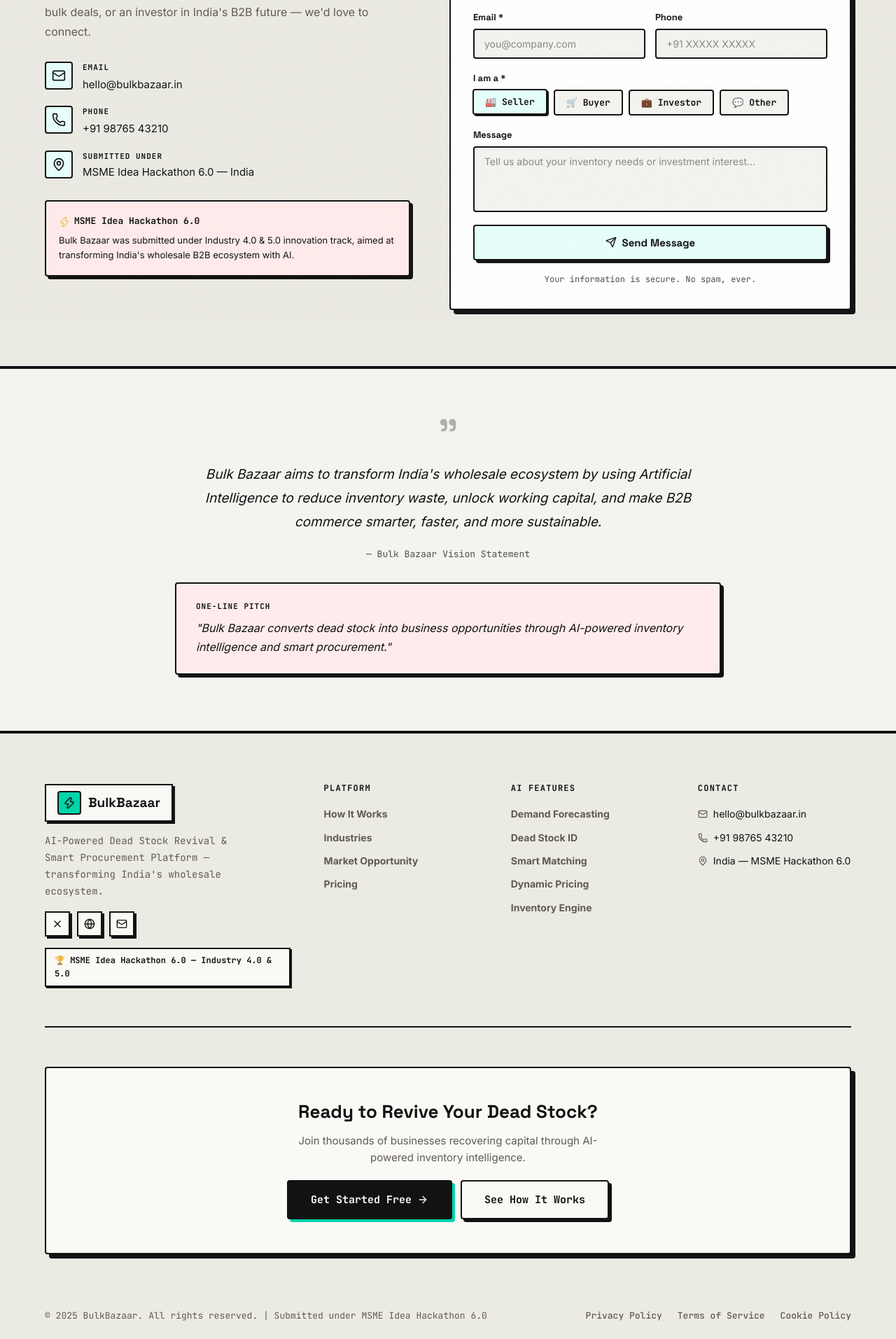
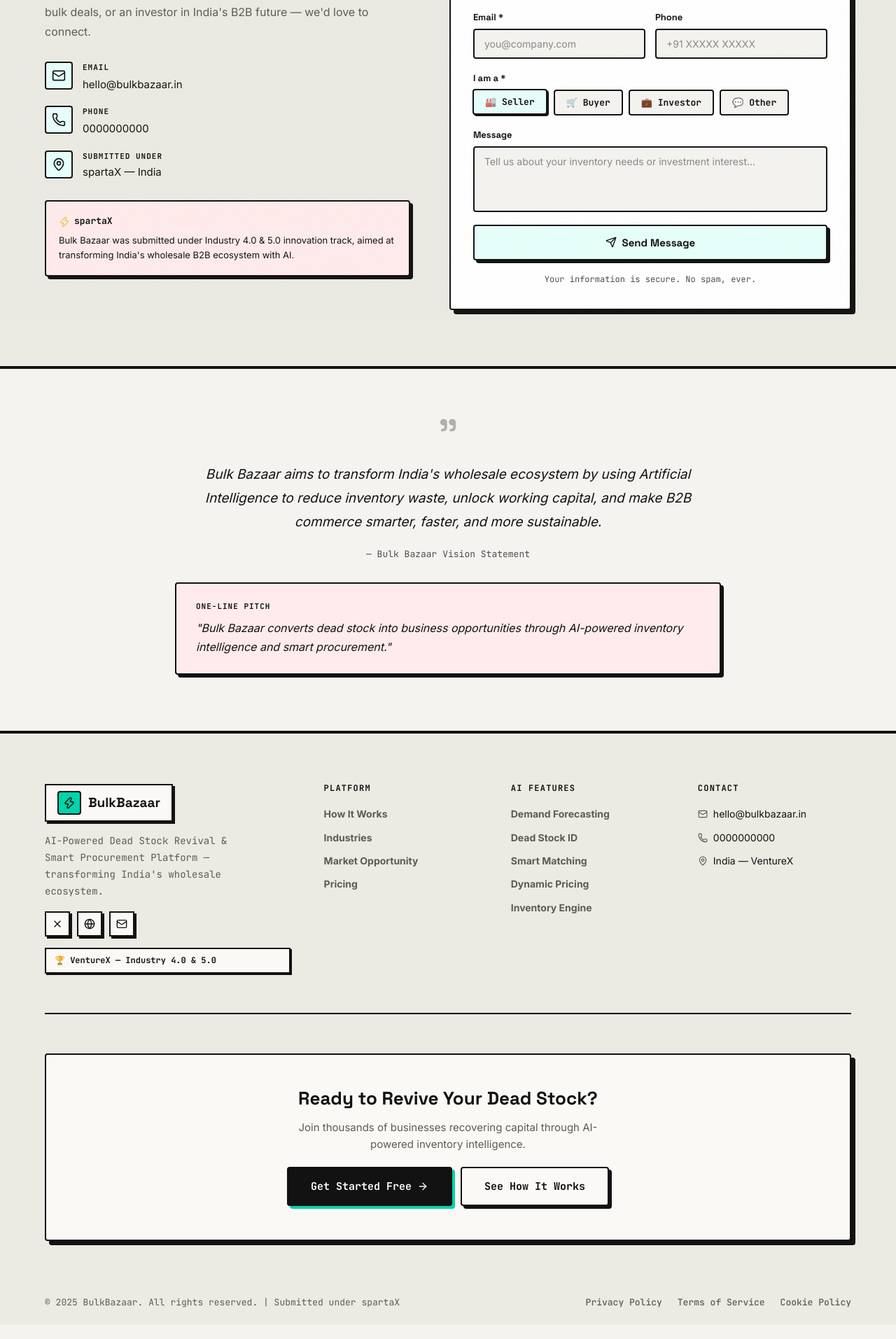
Before and after one commit to AdityaThukran/BulkBazar, a React (Create React App) app: page /contact in a window 1280 px wide. Shown: the part 343-2256 px from the top of the page at 70% size. Built offline with nearby package versions, Linux system fonts and the light colour scheme.

Commit message:
update contact phone number to 0000000000 and hackathon name to spartaX

```diff
--- a/src/components/Footer.js
+++ b/src/components/Footer.js
@@ -24,7 +24,7 @@
               <a href="mailto:hello@bulkbazaar.in" className="social-btn"><Mail size={16} /></a>
             </div>
             <div className="footer-badge">
-              🏆 MSME Idea Hackathon 6.0 — Industry 4.0 & 5.0
+              🏆 VentureX — Industry 4.0 & 5.0
             </div>
           </div>
 
@@ -58,11 +58,11 @@
               </li>
               <li>
                 <Phone size={14} />
-                <span>+91 98765 43210</span>
+                <span>0000000000</span>
               </li>
               <li>
                 <MapPin size={14} />
-                <span>India — MSME Hackathon 6.0</span>
+                <span>India — VentureX</span>
               </li>
             </ul>
           </div>
@@ -82,7 +82,7 @@
         </div>
 
         <div className="footer-bottom">
-          <p>© 2025 BulkBazaar. All rights reserved. | Submitted under MSME Idea Hackathon 6.0</p>
+          <p>© 2025 BulkBazaar. All rights reserved. | Submitted under spartaX</p>
           <div className="footer-legal">
             <a href="#privacy">Privacy Policy</a>
             <a href="#terms">Terms of Service</a>
--- a/src/pages/Contact.js
+++ b/src/pages/Contact.js
@@ -40,8 +40,8 @@
               <div className="contact-info">
                 {[
                   { icon: <Mail size={20} />, label: 'Email', value: 'hello@bulkbazaar.in', link: 'mailto:hello@bulkbazaar.in' },
-                  { icon: <Phone size={20} />, label: 'Phone', value: '+91 98765 43210', link: 'tel:+919876543210' },
-                  { icon: <MapPin size={20} />, label: 'Submitted under', value: 'MSME Idea Hackathon 6.0 — India' },
+                  { icon: <Phone size={20} />, label: 'Phone', value: '0000000000', link: 'tel:0000000000' },
+                  { icon: <MapPin size={20} />, label: 'Submitted under', value: 'spartaX — India' },
                 ].map((item, i) => (
                   <div key={i} className="contact-info-item">
                     <div className="contact-info-icon">{item.icon}</div>
@@ -60,7 +60,7 @@
               <div className="contact-hackathon">
                 <div className="hackathon-badge">
                   <Zap size={16} color="var(--yellow)" />
-                  <span>MSME Idea Hackathon 6.0</span>
+                  <span>spartaX</span>
                 </div>
                 <p>Bulk Bazaar was submitted under Industry 4.0 & 5.0 innovation track, aimed at transforming India's wholesale B2B ecosystem with AI.</p>
               </div>
--- a/src/pages/Home.js
+++ b/src/pages/Home.js
@@ -147,7 +147,7 @@
             <div className="hero-left">
               <div className="hero-badges">
                 <span className="hero-badge hero-badge-gold">
-                  <Star size={12} fill="currentColor" /> MSME Hackathon 6.0
+                  <Star size={12} fill="currentColor" /> spartaX
                 </span>
                 <span className="hero-badge hero-badge-teal">
                   Industry 4.0 & 5.0
```
